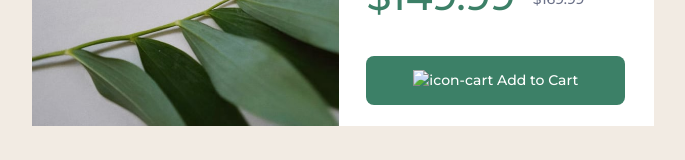
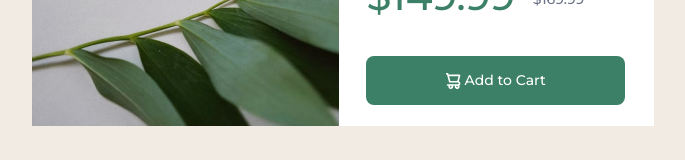
Before and after one commit to nkysa13/Product-preview-card-component, a plain HTML site: page index.html in a window 1280 px wide. Shown: the part 417-577 px from the top of the page, without its empty margins (297-982 px from the left). Drawn offline with Linux system fonts and the light colour scheme.

Commit message:
repair url
+src icon-cart

```diff
--- a/index.html
+++ b/index.html
@@ -34,7 +34,7 @@
       <span id="price" ><h1>$149.99</h1> <label for="price">$169.99</label></span>
 
 
-      <button class="price rounded-3" ><img src="images/icon-cart.svg"alt="icon-cart"> Add to Cart</button>
+      <button class="price rounded-3" ><img src="./dist/images/icon-cart.svg"alt="icon-cart"> Add to Cart</button>
 
     </nav>
   </main>
```
